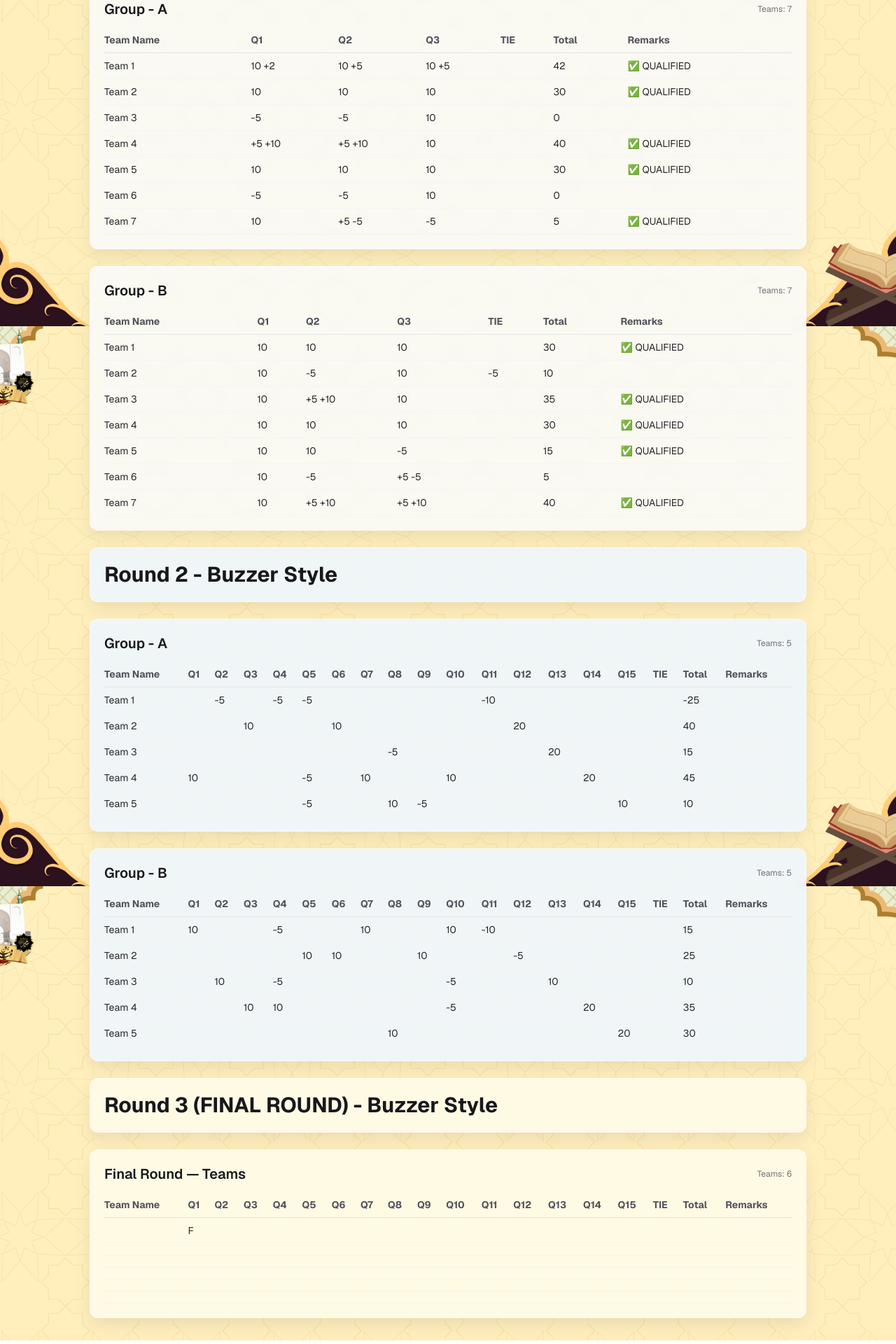
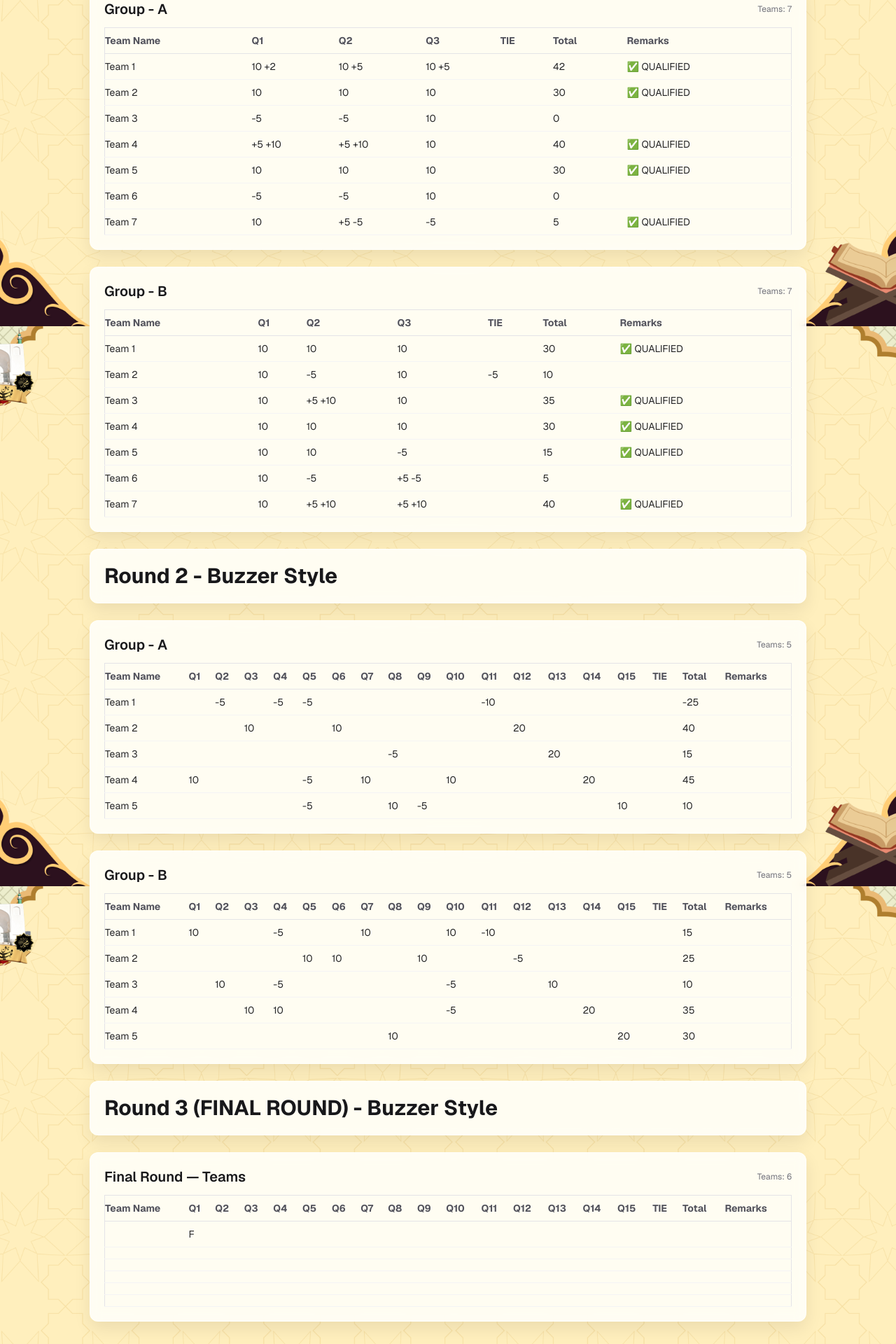
Before and after one commit to ausshadu/results-app, a Next.js app: page /quiz-2025/inter-madrasa in a window 1280 px wide. Shown: the part 334-2254 px from the top of the page at 70% size. Built offline with nearby package versions, Linux system fonts and the light colour scheme.

Commit message:
Removed bg colors

```diff
--- a/app/components/GroupTable.tsx
+++ b/app/components/GroupTable.tsx
@@ -3,21 +3,19 @@ import { Round1Scores } from "@/lib/600MeeladResults/Models";
 export function GroupTable({
   title,
   data,
-  bgClass = "",
 }: {
   title: string;
   data: Round1Scores[];
-  bgClass?: string;
 }) {
   return (
-    <section className={`card-surface p-5 ${bgClass}`}>
+    <section className="card-surface p-5">
       <div className="mb-3 flex items-center justify-between gap-3">
         <h2 className="text-xl font-semibold text-zinc-900">{title}</h2>
         <span className="text-xs text-zinc-500">Teams: {data.length}</span>
       </div>
 
       <div className="overflow-x-auto">
-        <table className="min-w-full text-sm">
+        <table className="min-w-full text-sm border border-zinc-200">
           <thead className="text-left text-zinc-600">
             <tr className="border-b border-zinc-200">
               <th className="py-2 pr-3">Team Name</th>
--- a/app/components/ResultTable.tsx
+++ b/app/components/ResultTable.tsx
@@ -12,7 +12,7 @@ export function ResultTable({ results }: { results: Result[] }) {
       </div>
 
       <div className="overflow-x-auto">
-        <table className="min-w-full text-sm">
+        <table className="min-w-full text-sm border border-zinc-200">
           <thead className="text-left text-zinc-600">
             <tr className="border-b border-zinc-200">
               <th className="py-2 pr-3">Reg No</th>
--- a/app/components/Round2GroupTable.tsx
+++ b/app/components/Round2GroupTable.tsx
@@ -3,11 +3,9 @@ import { Round2Scores } from "@/lib/600MeeladResults/Models";
 export function Round2GroupTable({
   title,
   data,
-  bgClass = "",
 }: {
   title: string;
   data: Round2Scores[];
-  bgClass?: string;
 }) {
   const columns = [
     "Team Name",
@@ -18,14 +16,14 @@ export function Round2GroupTable({
   ];
 
   return (
-    <section className={`card-surface p-5 ${bgClass}`}>
+    <section className="card-surface p-5">
       <div className="mb-3 flex items-center justify-between gap-3">
         <h2 className="text-xl font-semibold text-zinc-900">{title}</h2>
         <span className="text-xs text-zinc-500">Teams: {data.length}</span>
       </div>
 
       <div className="overflow-x-auto">
-        <table className="min-w-full text-sm">
+        <table className="min-w-full text-sm border border-zinc-200">
           <thead className="text-left text-zinc-600">
             <tr className="border-b border-zinc-200">
               {columns.map((c) => (
--- a/app/globals.css
+++ b/app/globals.css
@@ -23,7 +23,7 @@ body {
   background-color: var(--background);
   color: var(--foreground);
   font-family: var(--font-geist-sans), Arial, Helvetica, sans-serif;
-  background-image: url('/BG.png');
+  background-image: url("/BG.png");
   background-size: cover;
   background-position: center;
   background-repeat: no-repeat;
@@ -41,9 +41,9 @@ body {
 
 /* CTA color tokens (green/gold theme) */
 :root {
-  --cta: #16a34a;       /* primary green */
-  --cta-dark: #0d7a37;  /* darker hover */
-  --accent: #d4af37;    /* gold accent */
+  --cta: #16a34a; /* primary green */
+  --cta-dark: #0d7a37; /* darker hover */
+  --accent: #d4af37; /* gold accent */
 }
 
 .cta {
@@ -65,8 +65,3 @@ body {
   /* subtle warm tint to differentiate */
   background-color: rgba(255, 248, 230, 0.92);
 }
-
-/* Color variants for Round sections (override card background) */
-.card-round1 { --card-bg: rgba(250, 250, 250, 0.92); } /* zinc-50-like */
-.card-round2 { --card-bg: rgba(239, 246, 255, 0.92); } /* sky-50-like */
-.card-round3 { --card-bg: rgba(255, 251, 235, 0.92); } /* amber-50-like */
--- a/app/quiz-2025/female-junior/page.tsx
+++ b/app/quiz-2025/female-junior/page.tsx
@@ -42,16 +42,8 @@ export default function Page() {
         </h2>
       </section>
 
-      <GroupTable
-        title="Group - A"
-        data={Female_Juniors_Round1_GroupA}
-        bgClass="card-round1"
-      />
-      <GroupTable
-        title="Group - B"
-        data={Female_Juniors_Round1_GroupB}
-        bgClass="card-round1"
-      />
+      <GroupTable title="Group - A" data={Female_Juniors_Round1_GroupA} />
+      <GroupTable title="Group - B" data={Female_Juniors_Round1_GroupB} />
 
       <section className="card-surface card-round2 p-5 text-center md:text-left">
         <h2 className="text-2xl font-bold text-zinc-900 md:text-3xl">
@@ -59,16 +51,8 @@ export default function Page() {
         </h2>
       </section>
 
-      <Round2GroupTable
-        title="Group - A"
-        data={Female_Juniors_Round2_GroupA}
-        bgClass="card-round2"
-      />
-      <Round2GroupTable
-        title="Group - B"
-        data={Female_Juniors_Round2_GroupB}
-        bgClass="card-round2"
-      />
+      <Round2GroupTable title="Group - A" data={Female_Juniors_Round2_GroupA} />
+      <Round2GroupTable title="Group - B" data={Female_Juniors_Round2_GroupB} />
 
       <section className="card-surface card-round3 p-5 text-center md:text-left">
         <h2 className="text-2xl font-bold text-zinc-900 md:text-3xl">
@@ -79,7 +63,6 @@ export default function Page() {
       <Round2GroupTable
         title="Final Round — Teams"
         data={Female_Juniors_Round3_Final}
-        bgClass="card-round3"
       />
     </div>
   );
--- a/app/quiz-2025/female-senior/page.tsx
+++ b/app/quiz-2025/female-senior/page.tsx
@@ -40,11 +40,7 @@ export default function Page() {
         </h2>
       </section>
 
-      <GroupTable
-        title="Group - A"
-        data={Female_Seniors_Round1_GroupA}
-        bgClass="card-round1"
-      />
+      <GroupTable title="Group - A" data={Female_Seniors_Round1_GroupA} />
 
       <section className="card-surface card-round2 p-5 text-center md:text-left">
         <h2 className="text-2xl font-bold text-zinc-900 md:text-3xl">
@@ -52,11 +48,7 @@ export default function Page() {
         </h2>
       </section>
 
-      <Round2GroupTable
-        title="Group - A"
-        data={Female_Seniors_Round2_GroupA}
-        bgClass="card-round2"
-      />
+      <Round2GroupTable title="Group - A" data={Female_Seniors_Round2_GroupA} />
 
       <section className="card-surface card-round3 p-5 text-center md:text-left">
         <h2 className="text-2xl font-bold text-zinc-900 md:text-3xl">
@@ -67,7 +59,6 @@ export default function Page() {
       <Round2GroupTable
         title="Final Round — Teams"
         data={Female_Seniors_Round3_Final}
-        bgClass="card-round3"
       />
     </div>
   );
--- a/app/quiz-2025/inter-madrasa/page.tsx
+++ b/app/quiz-2025/inter-madrasa/page.tsx
@@ -41,16 +41,8 @@ export default function Page() {
         </h2>
       </section>
 
-      <GroupTable
-        title="Group - A"
-        data={Madrasa_Round1_GroupA}
-        bgClass="card-round1"
-      />
-      <GroupTable
-        title="Group - B"
-        data={Madrasa_Round1_GroupB}
-        bgClass="card-round1"
-      />
+      <GroupTable title="Group - A" data={Madrasa_Round1_GroupA} />
+      <GroupTable title="Group - B" data={Madrasa_Round1_GroupB} />
 
       <section className="card-surface card-round2 p-5 text-center md:text-left">
         <h2 className="text-2xl font-bold text-zinc-900 md:text-3xl">
@@ -58,16 +50,8 @@ export default function Page() {
         </h2>
       </section>
 
-      <Round2GroupTable
-        title="Group - A"
-        data={Madrasa_Round2_GroupA}
-        bgClass="card-round2"
-      />
-      <Round2GroupTable
-        title="Group - B"
-        data={Madrasa_Round2_GroupB}
-        bgClass="card-round2"
-      />
+      <Round2GroupTable title="Group - A" data={Madrasa_Round2_GroupA} />
+      <Round2GroupTable title="Group - B" data={Madrasa_Round2_GroupB} />
 
       <section className="card-surface card-round3 p-5 text-center md:text-left">
         <h2 className="text-2xl font-bold text-zinc-900 md:text-3xl">
@@ -78,7 +62,6 @@ export default function Page() {
       <Round2GroupTable
         title="Final Round — Teams"
         data={Madrasa_Round3_Final}
-        bgClass="card-round3"
       />
     </div>
   );
--- a/app/quiz-2025/male-combined/page.tsx
+++ b/app/quiz-2025/male-combined/page.tsx
@@ -42,16 +42,8 @@ export default function Page() {
         </h2>
       </section>
 
-      <GroupTable
-        title="Group - A"
-        data={Male_Combined_Round1_GroupA}
-        bgClass="card-round1"
-      />
-      <GroupTable
-        title="Group - B"
-        data={Male_Combined_Round1_GroupB}
-        bgClass="card-round1"
-      />
+      <GroupTable title="Group - A" data={Male_Combined_Round1_GroupA} />
+      <GroupTable title="Group - B" data={Male_Combined_Round1_GroupB} />
 
       <section className="card-surface card-round2 p-5 text-center md:text-left">
         <h2 className="text-2xl font-bold text-zinc-900 md:text-3xl">
@@ -59,16 +51,8 @@ export default function Page() {
         </h2>
       </section>
 
-      <Round2GroupTable
-        title="Group - A"
-        data={Male_Combined_Round2_GroupA}
-        bgClass="card-round2"
-      />
-      <Round2GroupTable
-        title="Group - B"
-        data={Male_Combined_Round2_GroupB}
-        bgClass="card-round2"
-      />
+      <Round2GroupTable title="Group - A" data={Male_Combined_Round2_GroupA} />
+      <Round2GroupTable title="Group - B" data={Male_Combined_Round2_GroupB} />
 
       <section className="card-surface card-round3 p-5 text-center md:text-left">
         <h2 className="text-2xl font-bold text-zinc-900 md:text-3xl">
@@ -79,7 +63,6 @@ export default function Page() {
       <Round2GroupTable
         title="Final Round — Teams"
         data={Male_Combined_Round3_Final}
-        bgClass="card-round3"
       />
     </div>
   );
```
